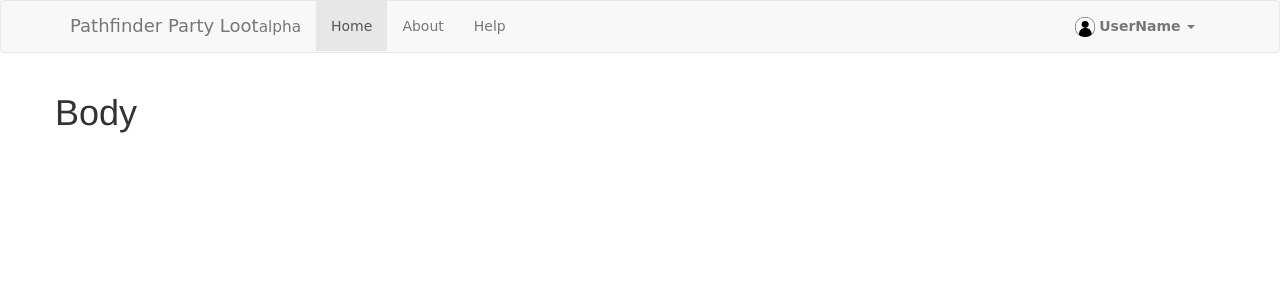
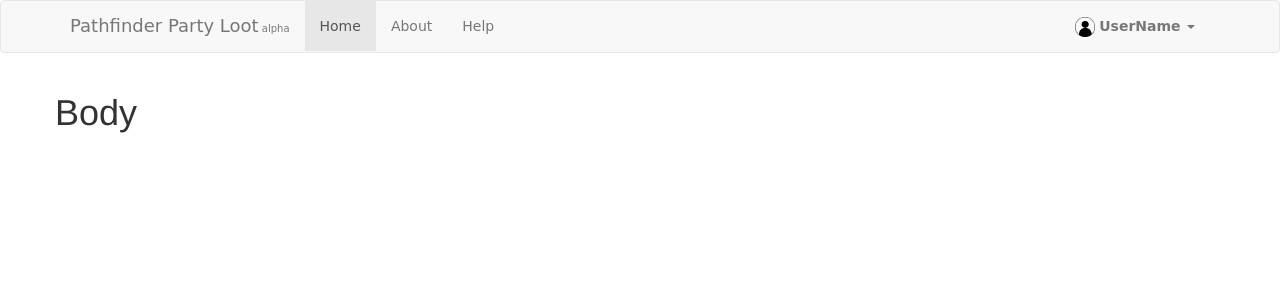
Before and after one commit to djbaumann/party-loot, a Flask app: page / in a window 1280 px wide. Shown: the top 300 px of the page. Run offline with Flask 2, Linux system fonts and the light colour scheme; some libraries are stand-ins or nearby versions; some web fonts are replaced.

Commit message:
fix alpha font size

```diff
--- a/templates/header.html
+++ b/templates/header.html
@@ -21,7 +21,7 @@
                     <span class="icon-bar"></span>
                     <span class="icon-bar"></span>
                 </button>
-                <a href="#" class="navbar-brand">Pathfinder Party Loot<small>alpha</small></a>
+                <a href="#" class="navbar-brand">Pathfinder Party Loot<smalll style="font-size:10px"> alpha</small></a>
             </div>
             <div class="collapse navbar-collapse">
                 <ul class="nav navbar-nav">
```
